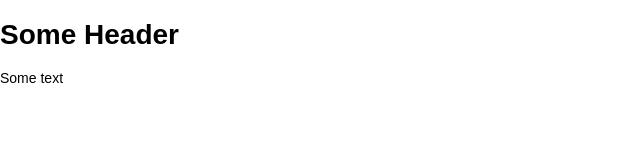
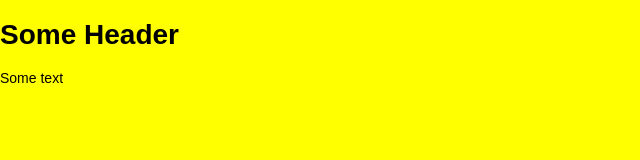
Before and after one commit to nicothin/gulp-4-demo, a website: page src/index.html in a window 1280 px wide. Shown: the whole page, without its empty margins (0-640 px from the left). Drawn offline with nearby package versions, Linux system fonts and the light colour scheme; files that its build step writes are made by us from their sources.

Commit message:
Уточнения

```diff
--- a/src/scss/global.scss
+++ b/src/scss/global.scss
@@ -3,8 +3,8 @@ body {
   font-size: $font-size;
   font-family: sans-serif;
 
-  @media (min-width: 768px) {
-    display: block;
+  @media (min-width: $screen-sm) {
+    background-color: #ff0;
   }
 }
 
@@ -19,7 +19,7 @@ body {
 .block {
   display: none;
 
-  @media (min-width: 768px) {
+  @media (min-width: $screen-sm) {
     display: flex;
   }
 }
```
Also changed, not shown: package.json (+6 -3 lines).
